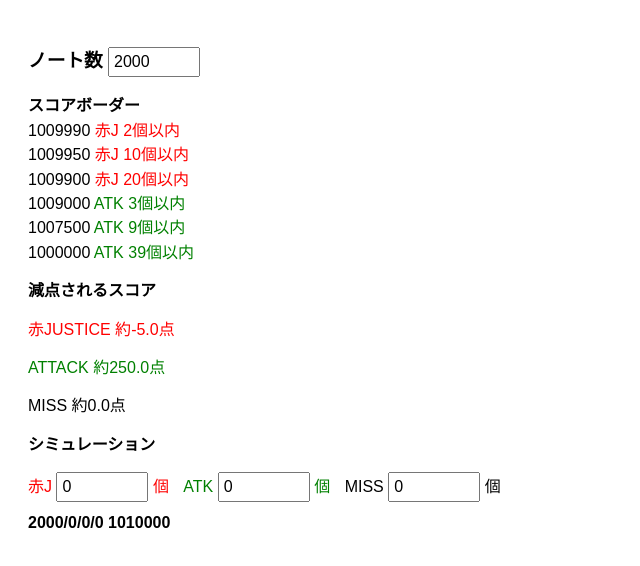
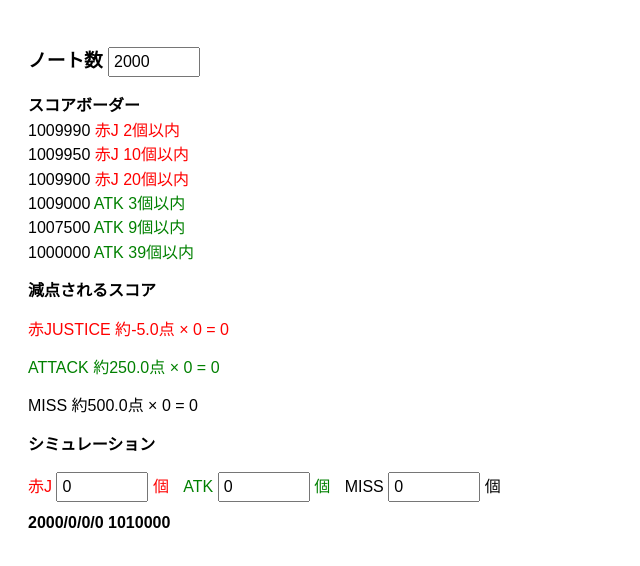
Before and after one commit to RUNAaa0712/chunithm-notesborder-calc, a plain HTML site: page index.html in a window 1280 px wide. Shown: the whole page, without its empty margins (0-640 px from the left). Drawn offline with Linux system fonts and the light colour scheme.

Commit message:
Add files via upload

```diff
--- a/index.html
+++ b/index.html
@@ -42,9 +42,9 @@
 
   <div id="scoreLoss">
     <p><strong>減点されるスコア</strong></p>
-    <p class="red">赤JUSTICE 約<span id="redJusticeLoss">-</span>点</p>
-    <p class="green">ATTACK 約<span id="attackLoss">-</span>点</p>
-    <p>MISS 約<span id="missLoss">0.0</span>点</p>
+    <p class="red">赤JUSTICE 約<span id="redJusticeLoss">-</span>点 × <span id="redJusticeCount">0</span> = <span id="redJusticeTotal">0</span></p>
+    <p class="green">ATTACK 約<span id="attackLoss">-</span>点 × <span id="attackCount">0</span> = <span id="attackTotal">0</span></p>
+    <p>MISS 約<span id="missLoss">-</span>点 × <span id="missCount">0</span> = <span id="missTotal">0</span></p>
   </div>
 
   <div id="simulation">
@@ -65,6 +65,15 @@
     const redJusticeLossEl = document.getElementById('redJusticeLoss');
     const attackLossEl = document.getElementById('attackLoss');
     const missLossEl = document.getElementById('missLoss');
+
+    const redJusticeCountEl = document.getElementById('redJusticeCount');
+    const attackCountEl = document.getElementById('attackCount');
+    const missCountEl = document.getElementById('missCount');
+
+    const redJusticeTotalEl = document.getElementById('redJusticeTotal');
+    const attackTotalEl = document.getElementById('attackTotal');
+    const missTotalEl = document.getElementById('missTotal');
+
     const resultEl = document.getElementById('result');
     const bordersEl = document.getElementById('borders');
 
@@ -103,11 +112,23 @@
 
       const redJLoss = base * (1 - 1.01);
       const atkLoss = base * 0.5;
-      const missLoss = 0.0;
+      const missLoss = base * 1.0;
+
+      const redTotal = Math.floor(redJLoss * redJ);
+      const atkTotal = Math.floor(atkLoss * atk);
+      const missTotal = Math.floor(missLoss * miss);
 
       redJusticeLossEl.textContent = redJLoss.toFixed(1);
       attackLossEl.textContent = atkLoss.toFixed(1);
       missLossEl.textContent = missLoss.toFixed(1);
+
+      redJusticeCountEl.textContent = redJ;
+      attackCountEl.textContent = atk;
+      missCountEl.textContent = miss;
+
+      redJusticeTotalEl.textContent = redTotal;
+      attackTotalEl.textContent = atkTotal;
+      missTotalEl.textContent = missTotal;
 
       const jcCount = totalNotes - redJ - atk - miss;
       const score = calculateScore(base, redJ, atk, miss, totalNotes);
```
